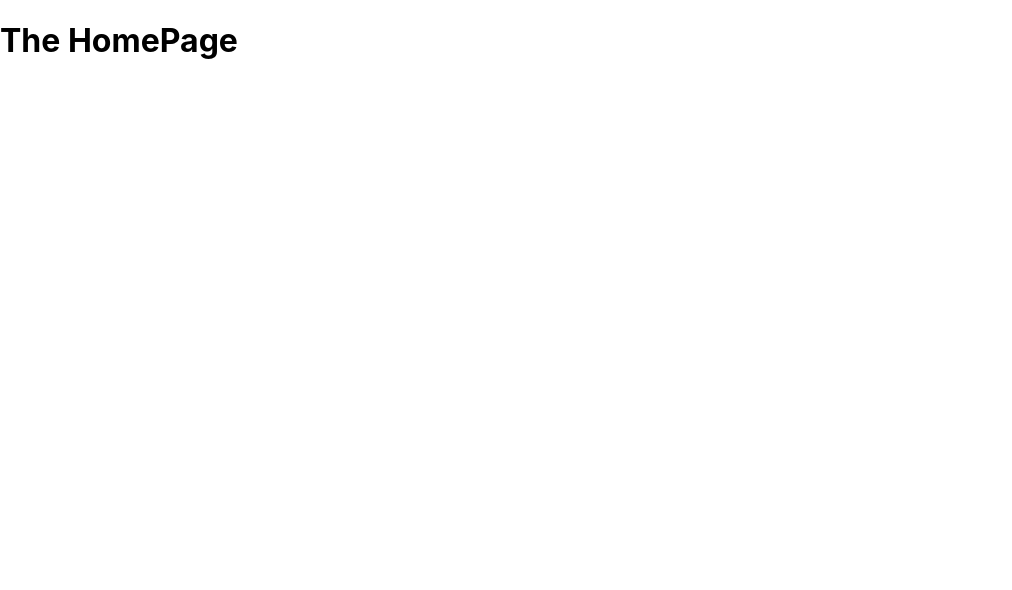
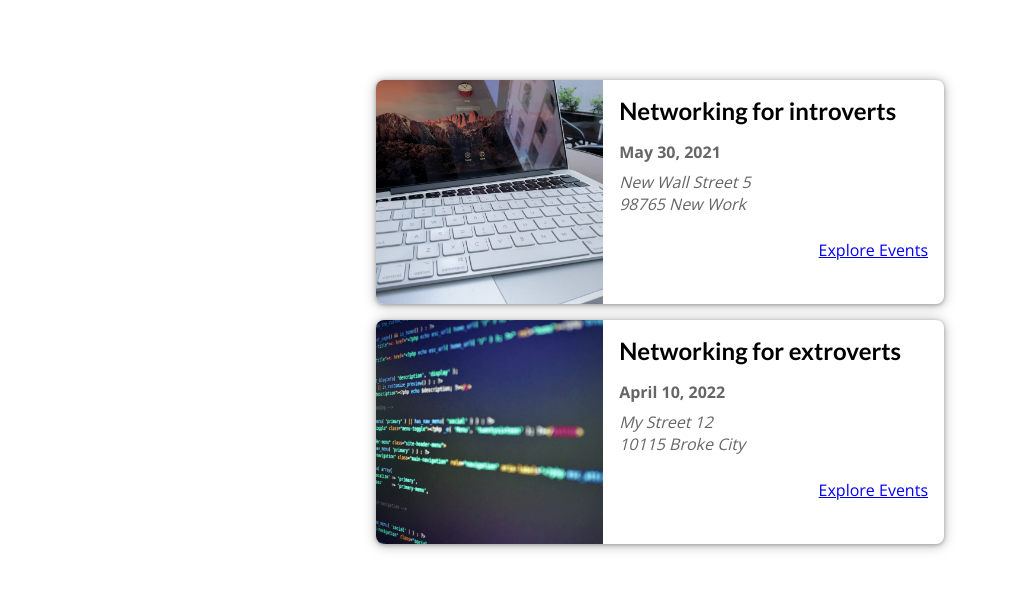
Before and after one commit to papiyinks/file-based-routing, a Next.js app: page / in a window 1280 px wide. Shown: the top 590 px of the page, without its empty margins (0-1012 px from the left). Built offline with nearby package versions, Linux system fonts and the light colour scheme.

Commit message:
components and css styles added

```diff
--- /dev/null
+++ b/components/events/event-item.js
@@ -0,0 +1,38 @@
+import Link from "next/link";
+
+import classes from './event-item.module.css'
+
+const EventItem = (props) => {
+  const { title, image, date, location, id } = props;
+
+  const humanReadableDate = new Date(date).toLocaleDateString("en-US", {
+    day: "numeric",
+    month: "long",
+    year: "numeric",
+  });
+
+  const formattedAddress = location.replace(", ", "\n");
+  const exploreLink = `/events/${id}`;
+
+  return (
+    <li className={classes.item}>
+      <img src={`/${image}`} alt={title} />
+      <div className={classes.content}>
+        <div className={classes.summary}>
+          <h2>{title}</h2>
+          <div className={classes.date}>
+            <time>{humanReadableDate}</time>
+          </div>
+          <div className={classes.address}>
+            <address>{formattedAddress}</address>
+          </div>
+        </div>
+        <div className={classes.actions}>
+          <Link href={exploreLink}>Explore Events</Link>
+        </div>
+      </div>
+    </li>
+  );
+};
+
+export default EventItem;
--- /dev/null
+++ b/components/events/event-item.module.css
@@ -0,0 +1,103 @@
+.item {
+    box-shadow: 0 1px 4px rgba(0, 0, 0, 0.3), 0 1px 12px 2px rgba(0, 0, 0, 0.2);
+    border-radius: 8px;
+    overflow: hidden;
+    background-color: white;
+    margin: 1rem;
+    display: flex;
+    flex-direction: column;
+    gap: 1rem;
+  }
+
+  .item img {
+    width: 100%;
+    object-fit: cover;
+    height: 10rem;
+  }
+
+  .content {
+    width: 100%;
+    padding: 0 1rem;
+    text-align: center;
+  }
+
+  .content h2 {
+    margin: 0.5rem 0;
+  }
+
+  .date,
+  .address {
+    display: flex;
+    gap: 0.5rem;
+    align-items: center;
+  }
+
+  .date svg,
+  .address svg {
+    width: 1.25rem;
+    height: 1.25rem;
+    color: #666666;
+  }
+
+  .content time {
+    color: #666666;
+    font-weight: bold;
+  }
+
+  .content address {
+    margin: 0.5rem 0;
+    color: #666666;
+    white-space: pre;
+  }
+
+  .actions {
+    display: flex;
+    flex-direction: column;
+    padding: 1rem;
+  }
+
+  .actions a {
+    display: block;
+  }
+
+  .actions a span {
+    vertical-align: middle;
+  }
+
+  .icon {
+    margin-left: 0.5rem;
+    display: inline-flex;
+    justify-content: center;
+    align-items: center;
+  }
+
+  .icon svg {
+    width: 1.25rem;
+    height: 1.25rem;
+  }
+
+  @media (min-width: 768px) {
+    .item {
+      flex-direction: row;
+    }
+
+    .item img {
+      width: 40%;
+      height: 14rem;
+    }
+
+    .content {
+      width: 60%;
+      padding: 0;
+      text-align: left;
+    }
+
+    .content h2 {
+      margin: 1rem 0;
+    }
+
+    .actions {
+      flex-direction: row;
+      justify-content: flex-end;
+    }
+  }
--- /dev/null
+++ b/components/events/event-list.js
@@ -0,0 +1,23 @@
+import EventItem from "./event-item";
+import classes from "./event-list.module.css";
+
+const EventList = (props) => {
+  const { items } = props;
+
+  return (
+    <ul className={classes.list}>
+      {items.map((event) => (
+        <EventItem
+          key={event.id}
+          id={event.id}
+          title={event.title}
+          image={event.image}
+          location={event.location}
+          date={event.date}
+        />
+      ))}
+    </ul>
+  );
+};
+
+export default EventList;
--- /dev/null
+++ b/components/events/event-list.module.css
@@ -0,0 +1,5 @@
+.list {
+    width: 90%;
+    max-width: 40rem;
+    margin: 5rem auto;
+  }
--- a/pages/index.js
+++ b/pages/index.js
@@ -1,7 +1,12 @@
+import EventList from "../components/events/event-list";
+import { getFeaturedEvents } from "../dummy-data";
+
 const HomePage = () => {
+  const featuredEvents = getFeaturedEvents();
+
   return (
     <div>
-      <h1>The HomePage</h1>
+      <EventList items={featuredEvents} />
     </div>
   );
 };
--- a/styles/globals.css
+++ b/styles/globals.css
@@ -1,16 +1,20 @@
-html,
-body {
-  padding: 0;
-  margin: 0;
-  font-family: -apple-system, BlinkMacSystemFont, Segoe UI, Roboto, Oxygen,
-    Ubuntu, Cantarell, Fira Sans, Droid Sans, Helvetica Neue, sans-serif;
-}
 
-a {
-  color: inherit;
-  text-decoration: none;
-}
+
+@import url('https://fonts.googleapis.com/css2?family=Lato:wght@700&family=Open+Sans:wght@400;700&display=swap');
 
 * {
   box-sizing: border-box;
 }
+
+body {
+  font-family: 'Open Sans', 'Lato', sans-serif;
+}
+
+h1,
+h2,
+h3,
+h4,
+h5,
+h6 {
+  font-family: 'Lato', sans-serif;
+}
```
Also changed, not shown: styles/Home.module.css (deleted, +0 -116 lines).
